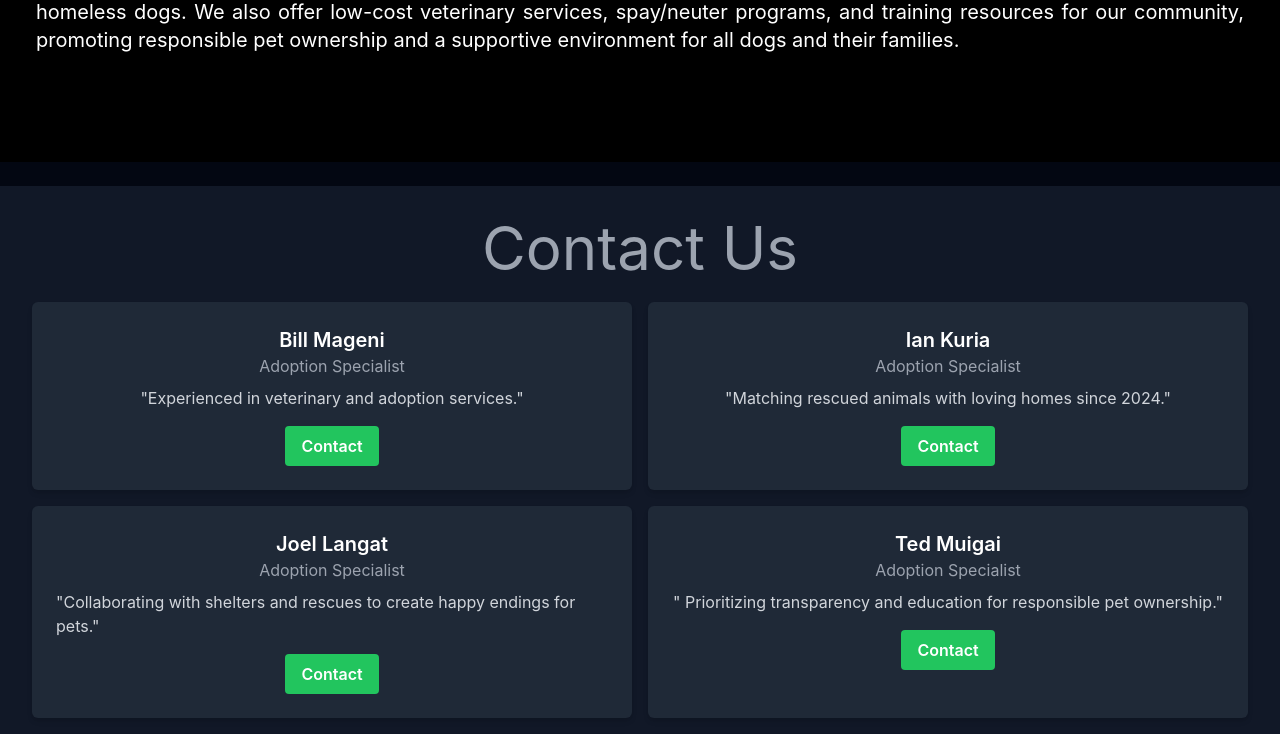
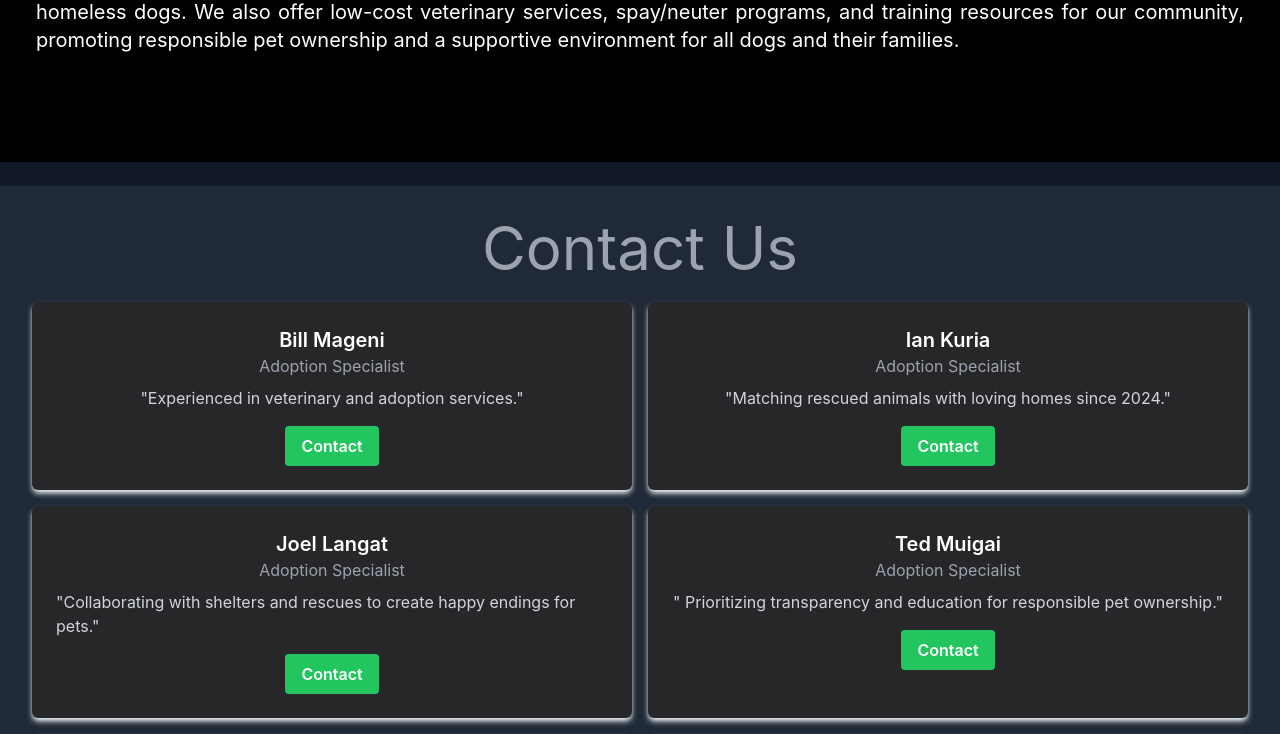
Before and after one commit to iankuria668/dog-adoption-centre, a React (Create React App) app: page /About in a window 1280 px wide. Shown: the part 782-1516 px from the top of the page. Built offline with nearby package versions, Linux system fonts and the light colour scheme.

Commit message:
Fixed cards in about section

```diff
--- a/src/components/pages/About.js
+++ b/src/components/pages/About.js
@@ -46,7 +46,7 @@ function About() {
   };
 
   return (
-  <div className="bg-gray-950	background-color: rgb(3 7 18);">
+  <div className="bg-gray-900 ">
     <header>
       <NavBar />
       </header>
@@ -72,12 +72,12 @@ function About() {
           <br></br>
           </div>
           <h1 className="text-transparent	color: transparent;"> rvcef </h1>
-          <div className="container mx-auto p-8 bg-gray-900	background-color: rgb(17 24 39); ">
+          <div className="container mx-auto p-8 bg-gray-800	background-color: rgb(17 24 39); ">
             <h1 className="text-center text-6xl	font-size: 8rem; line-height: 1; text-gray-400	--tw-text-opacity: 1; color: rgba(156, 163, 175, var(--tw-text-opacity))"> Contact Us </h1>
             <br></br>
             <div className="grid grid-cols-1 md:grid-cols-2 lg:grid-cols-2 gap-4">
              {teamMembers.map((member, index) => (
-             <div key={index} className="bg-gray-800 p-6 rounded-md shadow-md flex flex-col items-center">
+             <div key={index} className="bg-zinc-800 shadow-slate-100 hover:shadow-black p-6 rounded-md shadow-md flex flex-col items-center">
                 <h2 className="text-xl font-semibold text-white">{member.name}</h2>
                 <p className="text-gray-400 mb-2">{member.title}</p>
                 <p className="text-gray-300 mb-4"><erm>"{member.bio}"</erm></p>
```
